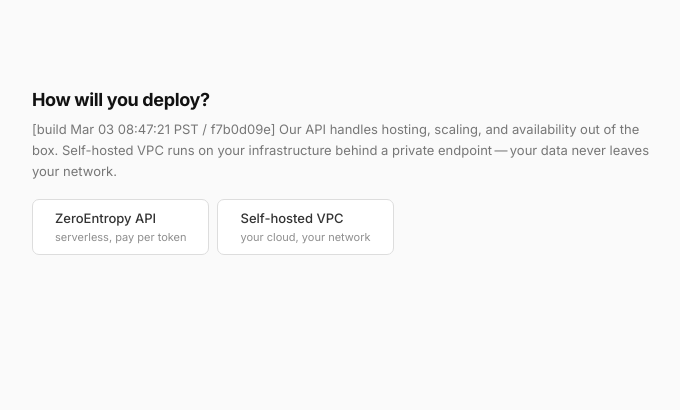
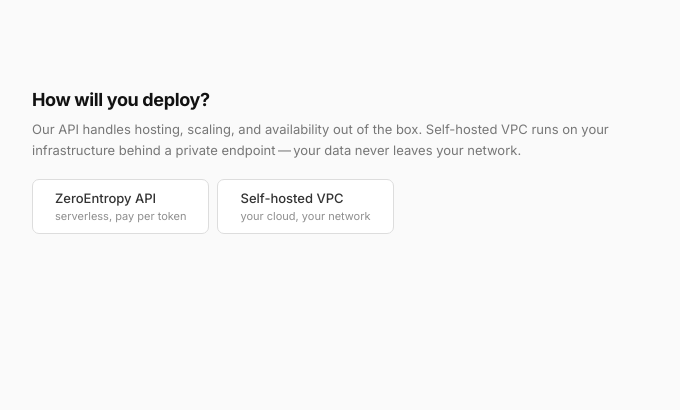
Before and after one commit to GazingInSpring/zeranklaunch, a website: page simple_config_explorer.html in a window 1280 px wide. Shown: the whole page, without its empty margins (202-882 px from the left). Drawn offline with nearby package versions, Linux system fonts and the light colour scheme.

Commit message:
zembed launch stuff

```diff
--- a/simple_config_explorer.html
+++ b/simple_config_explorer.html
@@ -252,7 +252,7 @@ function buildFlow() {
 function getStepDef(key) {
     if (key === 'deploy') return {
         q: 'How will you deploy?',
-        detail: '[build Mar 03 08:47:21 PST / f7b0d09e] Our API handles hosting, scaling, and availability out of the box. Self-hosted VPC runs on your infrastructure behind a private endpoint\u2009\u2014\u2009your data never leaves your network.',
+        detail: 'Our API handles hosting, scaling, and availability out of the box. Self-hosted VPC runs on your infrastructure behind a private endpoint\u2009\u2014\u2009your data never leaves your network.',
         choices: [
             {val:'api', label:'ZeroEntropy API', sub:'serverless, pay per token'},
             {val:'vpc', label:'Self-hosted VPC', sub:'your cloud, your network'},
```
